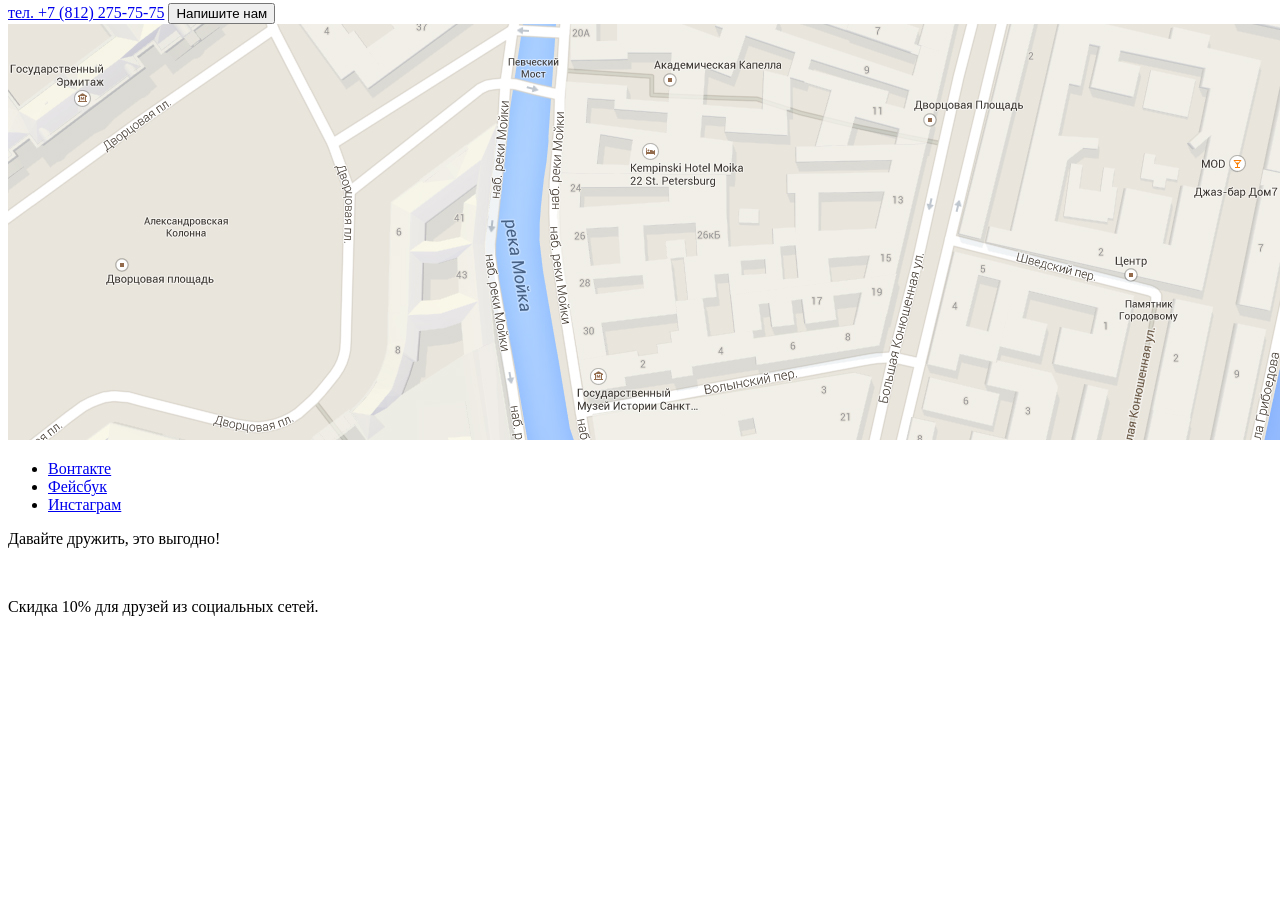
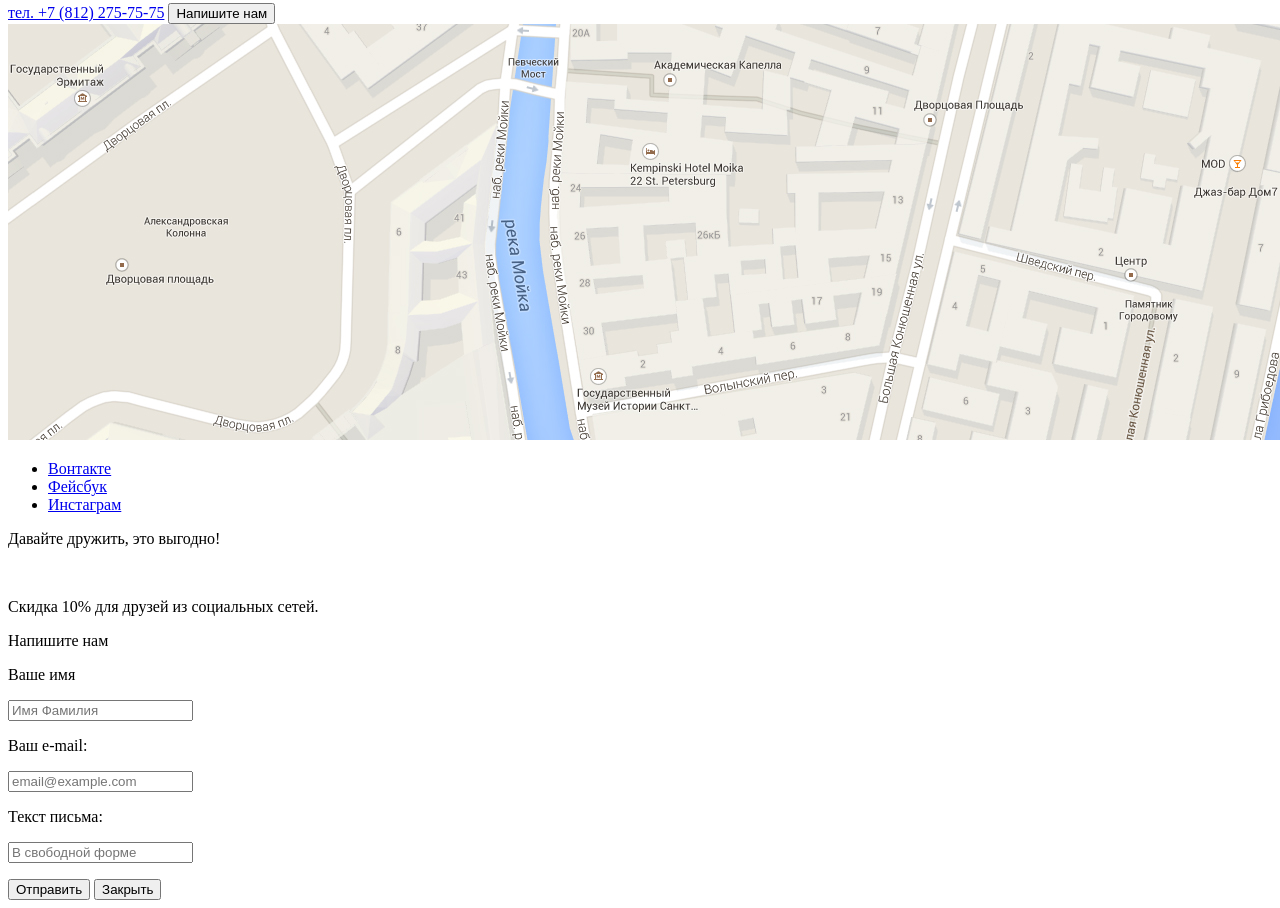
Before and after one commit to Sensa77/Sensa77.Nerds, a plain HTML site: page HTML/index.html in a window 1280 px wide. Shown: the part 2146-3054 px from the top of the page. Before the commit the page ends 2778 px from the top, so only its background shows below. Drawn offline with Linux system fonts and the light colour scheme.

Commit message:
Добавила форму обратной связи

```diff
--- a/HTML/index.html
+++ b/HTML/index.html
@@ -128,5 +128,24 @@
         <p>Скидка 10% для друзей из социальных сетей.</p>
       </div>
     </footer>
+    <section>
+      <p>Напишите нам</p>
+      <form action="#" method="post">
+        <p>Ваше имя</p>
+        <p>
+          <input type="text" name="name" placeholder="Имя Фамилия" />
+        </p>
+        <p>Ваш e-mail:</p>
+        <p>
+          <input type="email" name="email" placeholder="email@example.com" />
+        </p>
+        <p>Текст письма:</p>
+        <p>
+          <input type="text" name="text" placeholder="В свободной форме" />
+        </p>
+      </form>
+      <button type="button">Отправить</button>
+      <button type="button">Закрыть</button>
+    </section>
   </body>
 </html>
```
